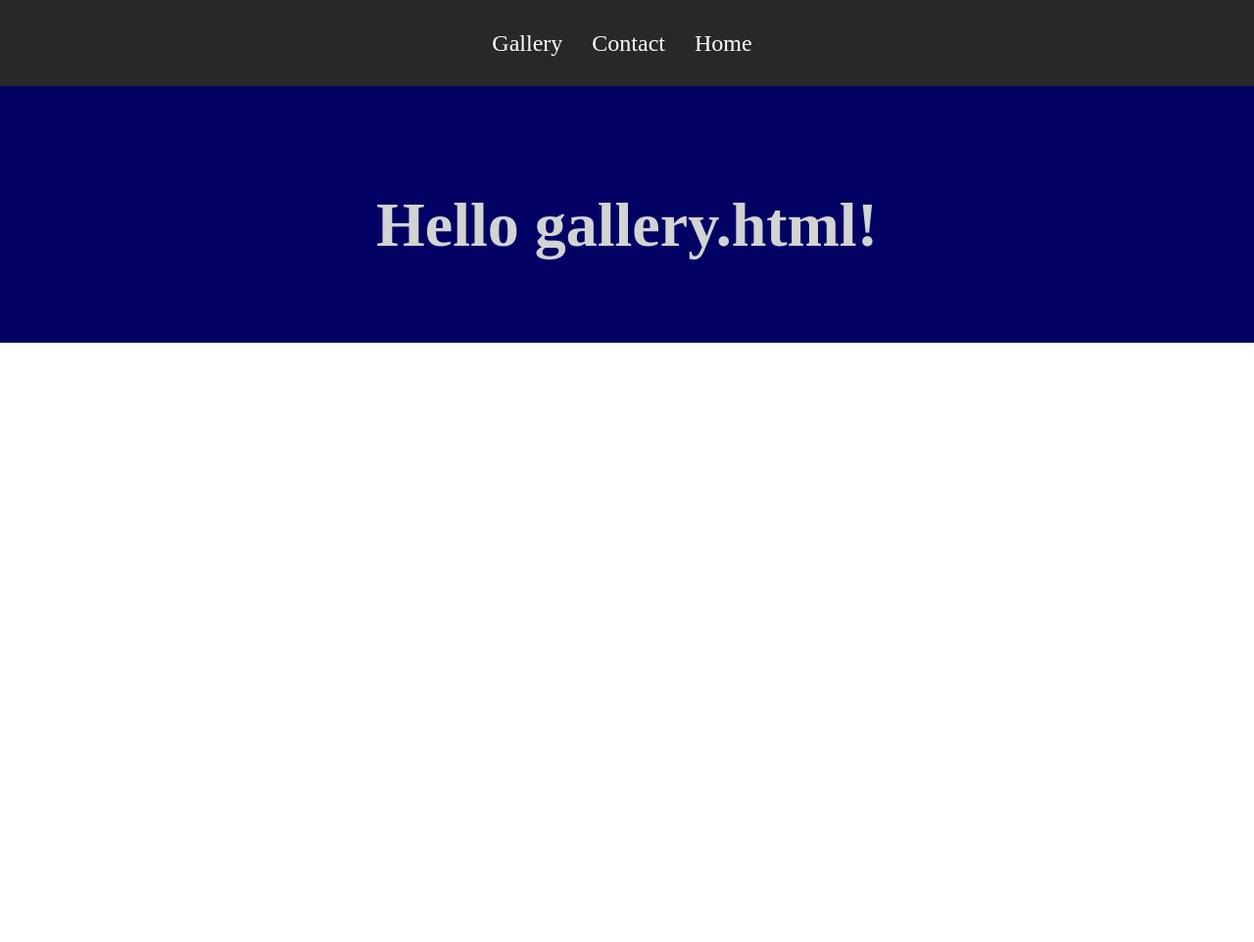
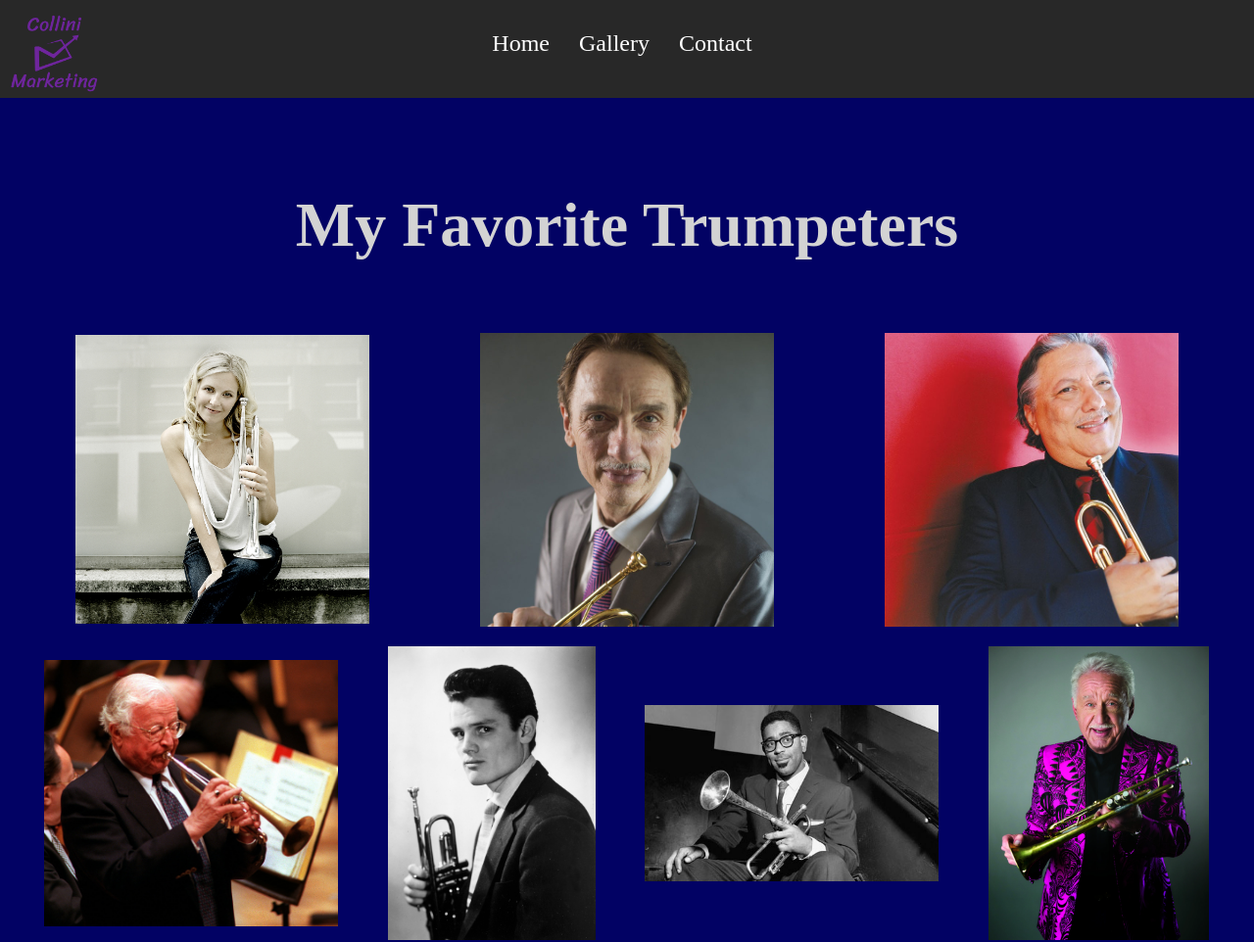
Before and after one commit to ATown0789/html-css, a plain HTML site: page gallery.html in a window 1280 px wide. Shown: the top 962 px of the page at 98% size. Before the commit the page ends 800 px from the top, so only its background shows below. Drawn offline with Linux system fonts and the light colour scheme.

Commit message:
Add css for gallery.html, add tweaks to nav bar for all .html

```diff
--- a/gallery.html
+++ b/gallery.html
@@ -7,19 +7,39 @@
     <title>Gallery</title>
 </head>
 <body>
+    <header>
+        <img id = "logo" src = "assets/logo.png" alt = "Anthony Collini Logo">
         <nav>
             <input type = "checkbox" id = "navCheck">
             <label id = "navBtn" for = "navCheck">
                 <div class = "menuBar"></div>
             </label>
             <ul id = "navMenu">
+                <a class = "menuItem"  href="index.html"><li>Home</li></a>
                 <a class = "menuItem" href="gallery.html"><li>Gallery</li></a>
                 <a class = "menuItem"  href="contact.html"><li>Contact</li></a>
-            <a class = "menuItem"  href="index.html"><li>Home</li></a>
             </ul>
         </nav>
+    </header>
     <main>
-        <h1>Hello gallery.html!</h1>
+        <h1>My Favorite Trumpeters</h1>
+        <div class = "galleryCont">
+            <img loading = "lazy" src = "assets/Alison.jpg" alt = "" class = "galleryImg">
+            <img loading = "lazy" src = "assets/Allen.jpg" alt = "" class = "galleryImg">
+            <img loading = "lazy" src = "assets/Arturo.jpg" alt = "" class = "galleryImg">
+            <img loading = "lazy" src = "assets/Bud.jpg" alt = "" class = "galleryImg">
+            <img loading = "lazy" src = "assets/Chet.jpg" alt = "" class = "galleryImg">
+            <img loading = "lazy" src = "assets/Dizzy.jpg" alt = "" class = "galleryImg">
+            <img loading = "lazy" src = "assets/Doc.webp" alt = "" class = "galleryImg">
+            <img loading = "lazy" src = "assets/Jon.jpg" alt = "" class = "galleryImg">
+            <img loading = "lazy" src = "assets/Louis.jpg" alt = "" class = "galleryImg">
+            <img loading = "lazy" src = "assets/Maurice.jpg" alt = "" class = "galleryImg">
+            <img loading = "lazy" src = "assets/Maynard.jpg" alt = "" class = "galleryImg">
+            <img loading = "lazy" src = "assets/Miles.jpg" alt = "" class = "galleryImg">
+            <img loading = "lazy" src = "assets/Phil.jpg" alt = "" class = "galleryImg">
+            <img loading = "lazy" src = "assets/Rafael.jpg" alt = "" class = "galleryImg">
+            <img loading = "lazy" src = "assets/Wynton.jpg" alt = "" class = "galleryImg">
+        </div>
     </main>
 </body>
 </html>
--- a/index.css
+++ b/index.css
@@ -5,10 +5,13 @@ body {
     color: lightgray;
 }
 
+header{
+    position: fixed;
+}
+
 main {
     display: flex;
     flex-direction: column;
-    align-items: flex-end;
     padding-top: 60px;
     padding-bottom: 40px;
     background: rgb(2, 2, 100);
@@ -17,12 +20,22 @@ main {
 article {
     width: 60%;
     padding: 0;
+    margin-left: 140px;
+}
+
+.galleryCont {
+    display: flex;
+    padding: 10px;
+    max-width: 80%;
+    flex-direction: column;
+    margin: auto;
 }
 /****** End Container Styles ******/
 
 /****** Navigation Styles ******/
 nav {
     width: 100%;
+    height: 100px;
     top: 0;
     position: fixed;
     z-index: 1;
@@ -123,6 +136,24 @@ nav {
     position: fixed;
     left: 0;
     bottom: 0;
+    z-index: 2;
+}
+
+#logo {
+    z-index: 2;
+    height: 90px;
+    position: fixed;
+    top: 10px;
+    left: 10px;
+}
+
+.galleryImg {
+    margin: auto;
+    width: auto;
+    height: auto;
+    max-width: 300px;
+    max-height: 300px;
+    padding-bottom: 30px;
 }
 
 /****** End Image Styles ******/
@@ -181,6 +212,17 @@ li {
     h2 {
         margin-left: -20px;
     }
+
+    .galleryCont {
+        max-width: none;
+        padding: 20px;
+        flex-direction: row;
+        flex-wrap: wrap;
+    }
+
+    .galleryImg {
+        padding: 10px;
+    }
 }
 
 /****** Tablet ******/
@@ -214,4 +256,12 @@ li {
     }
 }
 
+/****** Large Laptops ******/
+@media screen and (min-width: 1100px) {
+
+    article {
+        padding-bottom: 300px;
+    }
+}
+
 /****** End Media Queries ******/
```
Also changed, not shown: contact.html (+4 -1 lines), index.html (+4 -1 lines). Lines whose indentation alone changed are shown as unchanged.
